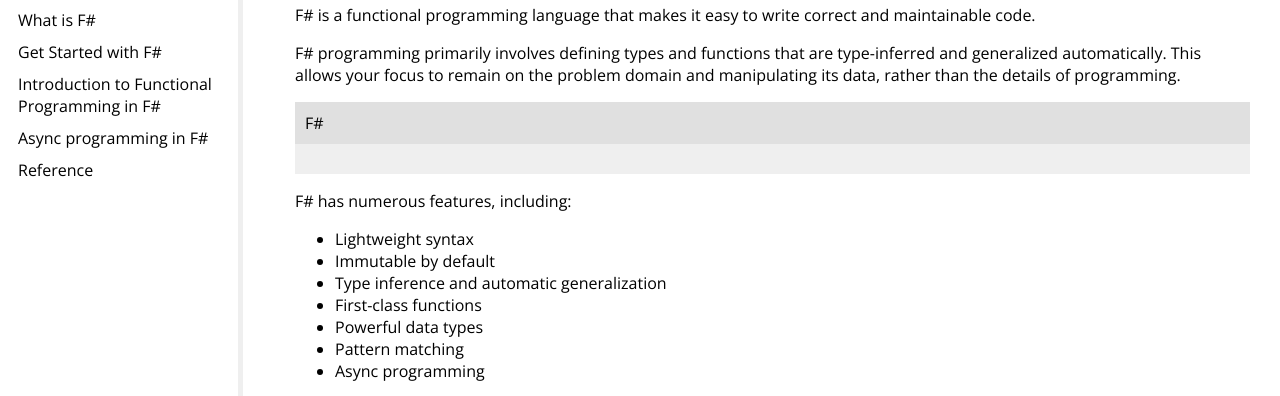
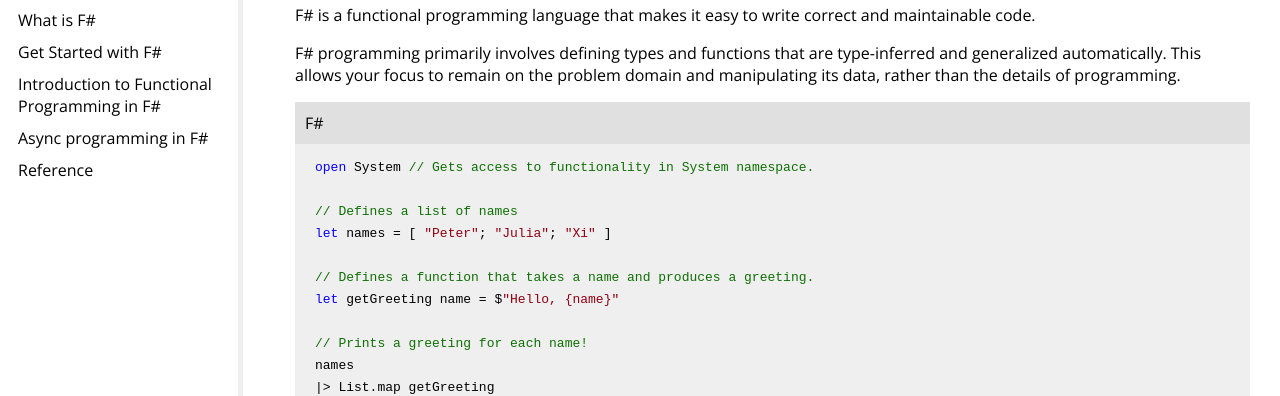
Before and after one commit to scc416/f--build-a-technical-documentation-page, a plain HTML site: page index.html in a window 1280 px wide. Shown: the part 77-473 px from the top of the page. Drawn offline with nearby package versions, Linux system fonts and the light colour scheme.

Commit message:
update content of code

```diff
--- a/index.html
+++ b/index.html
@@ -50,24 +50,34 @@
         <div class="code">
           <div class="code-title">F#</div>
           <div class="code-content">
-            <code
-              ><!--
-          <span class="blue-code">open</span> System <span class="green-code">// Gets access to functionality in System namespace.</code>
-            <br><br>
-          <code>// Defines a function that takes a name and produces a greeting.</span></code>
-          <code><span class="blue-code"><br>let</span> getGreeting name = $<span class="red-code">"Hello, {name}! Isn't F# great?"</span>
-          <br><br>
-            <code><span class="light-blue-code">[&lt;EntryPoint&gt;]</span></code><br>
-          <code><span class="blue-code">let</span> main args =<br>
-            &nbsp; <span class="green-code">// Defines a list of names</span><br></code>
-<code>          &nbsp; <span class="blue-code">let</span> names = [ <span class="red-code">"Don"</span>; <span class="red-code">"Julia"</span>; <span class="red-code">"Xi"</span> ]<br>
-          <br>
-          &nbsp; <span class="green-code">// Prints a greeting for each name!</span><br>
-          &nbsp; names<br>
-          &nbsp; |> List.map getGreeting<br>
-          &nbsp; |> List.iter (<span class="blue-code">fun</span> greeting -> printfn $<span class="red-code">"{greeting}"</span>)<br>
-          <br>
-          &nbsp; 0<br>-->
+            <code>
+              <span class="blue-code">open</span> System
+              <span class="green-code"
+                >// Gets access to functionality in System namespace.<br />
+                <br />
+                // Defines a list of names</span
+              ><br />
+              <span class="blue-code">let</span> names = [
+              <span class="red-code">"Peter"</span>;
+              <span class="red-code">"Julia"</span>;
+              <span class="red-code">"Xi"</span> ]<br />
+              <br />
+              <span class="green-code"
+                >// Defines a function that takes a name and produces a
+                greeting.</span
+              ><br />
+              <span class="blue-code">let</span> getGreeting name = $<span
+                class="red-code"
+                >"Hello, {name}"</span
+              ><br />
+              <br />
+              <span class="green-code">// Prints a greeting for each name!</span
+              ><br />
+              names<br />
+              |> List.map getGreeting<br />
+              |> List.iter (<span class="blue-code">fun</span> greeting ->
+              printfn $<span class="red-code">"{greeting}! Enjoy your F#"</span
+              >)<br />
             </code>
           </div>
         </div>
```
